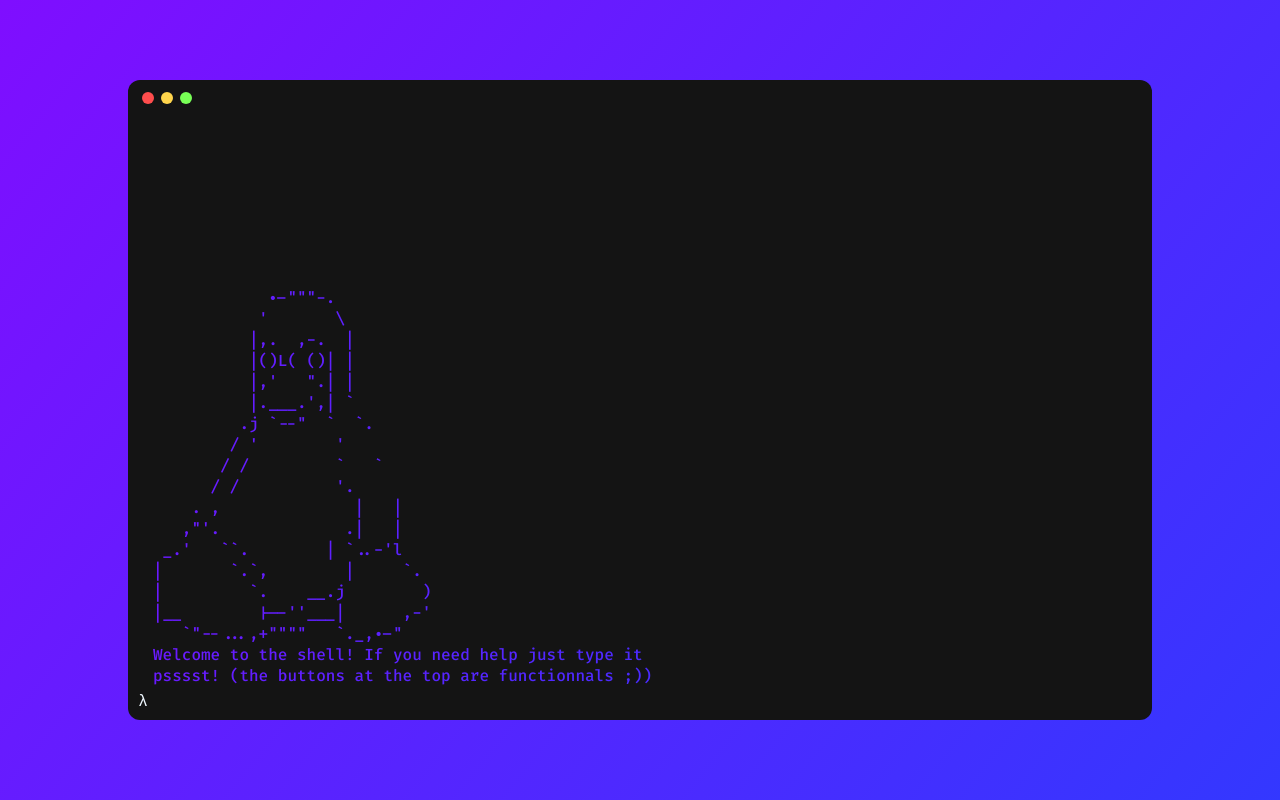
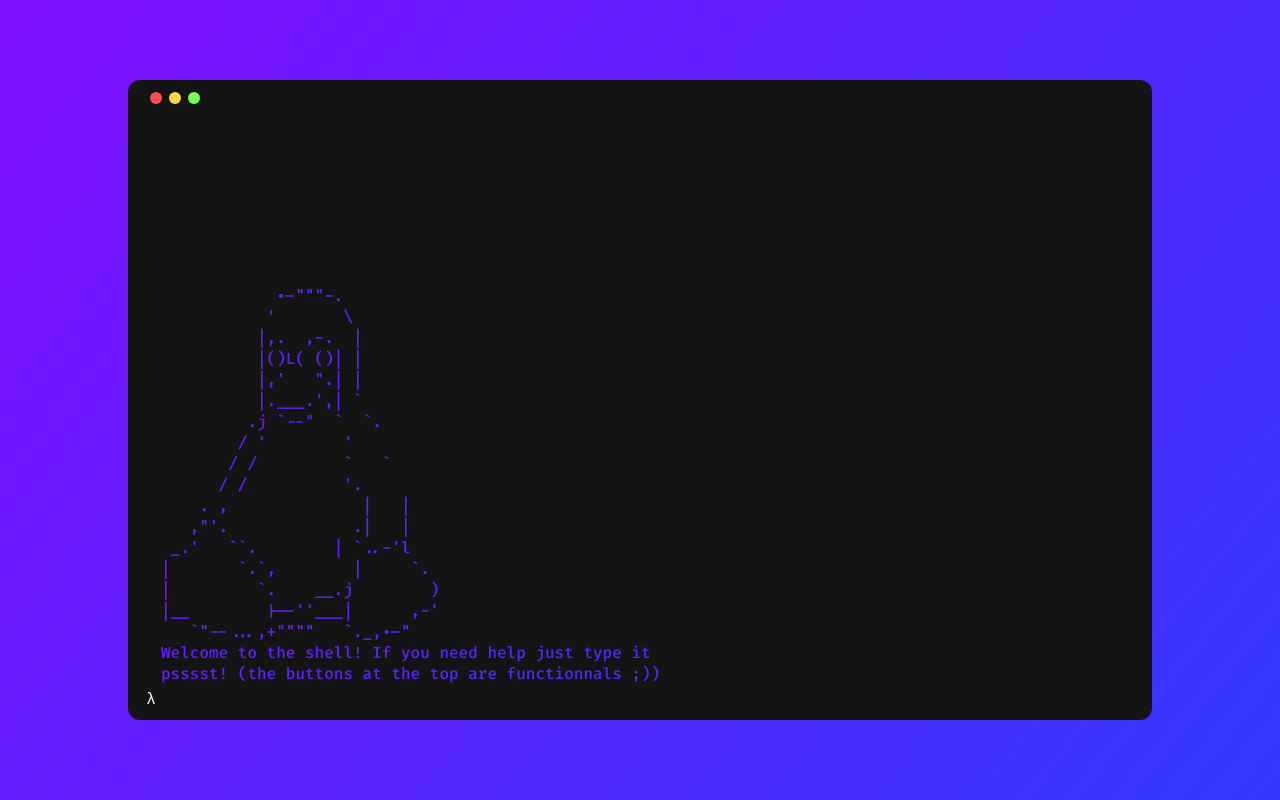
Before and after one commit to celian-hamon/html-shell, a plain HTML site: page index.html in a window 1280 px wide. Drawn offline with Linux system fonts and the light colour scheme.

Commit message:
🔨 finally it works

```diff
--- a/style.css
+++ b/style.css
@@ -15,7 +15,6 @@
     color: var(--text-color);
     font-weight: 500;
     transition: all 0.3s;
-    overflow: hidden;
 }
 
 body {
@@ -74,7 +73,7 @@ body {
 }
 .topbar {
     display: flex;
-    width: 100%;
+    width: calc(100% - 20px);
     padding: 10px;
     flex-direction: row;
 }
@@ -119,15 +118,15 @@ body {
     border-radius: 50px;
 }
 .input {
-    justify-content: space-between;
+    justify-content: flex-start;
     display: flex;
     flex-direction: row;
-    width: 100%;
+    width: calc(100% - 8px);
     height: 20px;
     padding: 4px 0 12px 8px;
 }
 input {
-    width: calc(100% - 25px);
+    width: calc(100% - 33px);
 
     border: none;
     border-radius: 0 0 12px 0;
```
